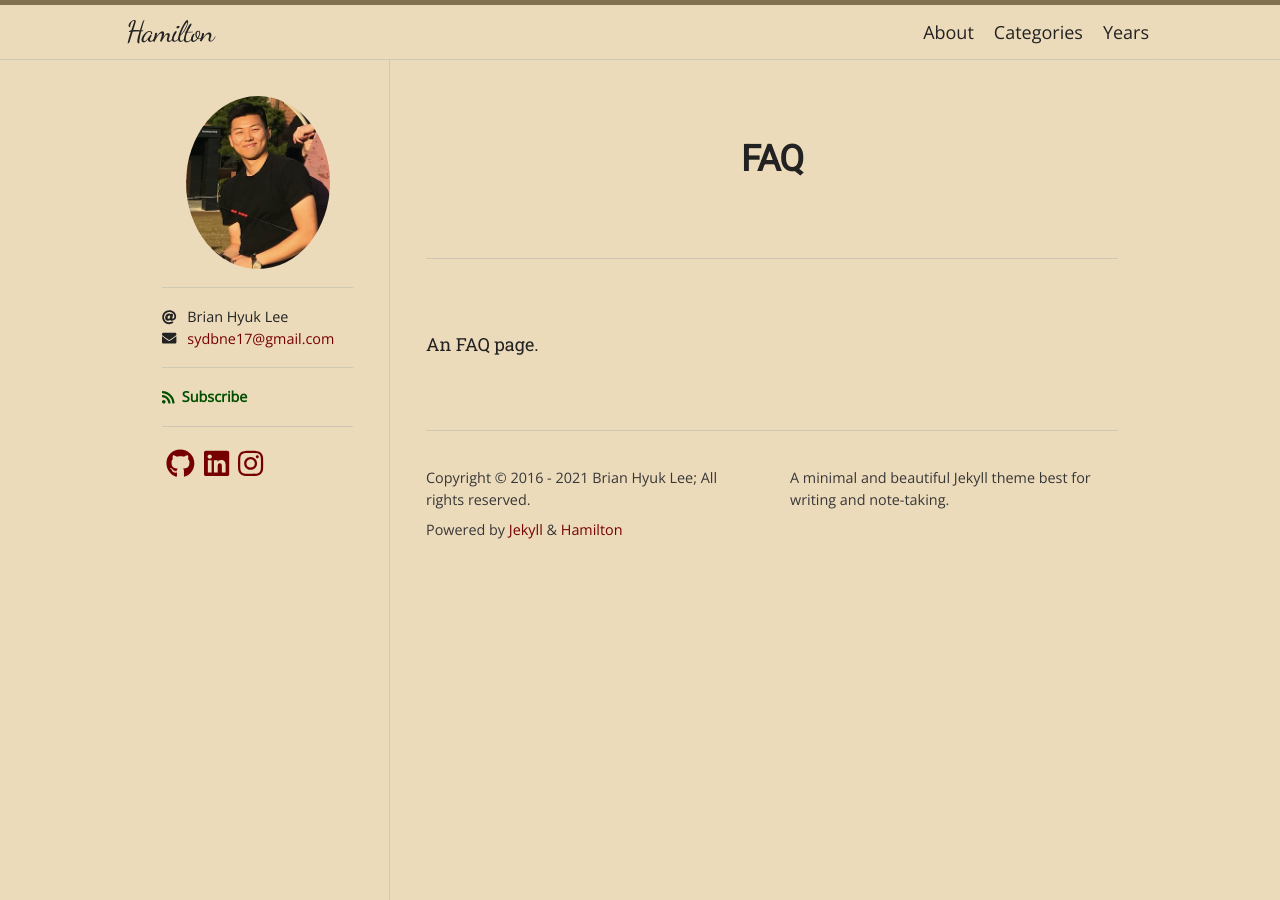
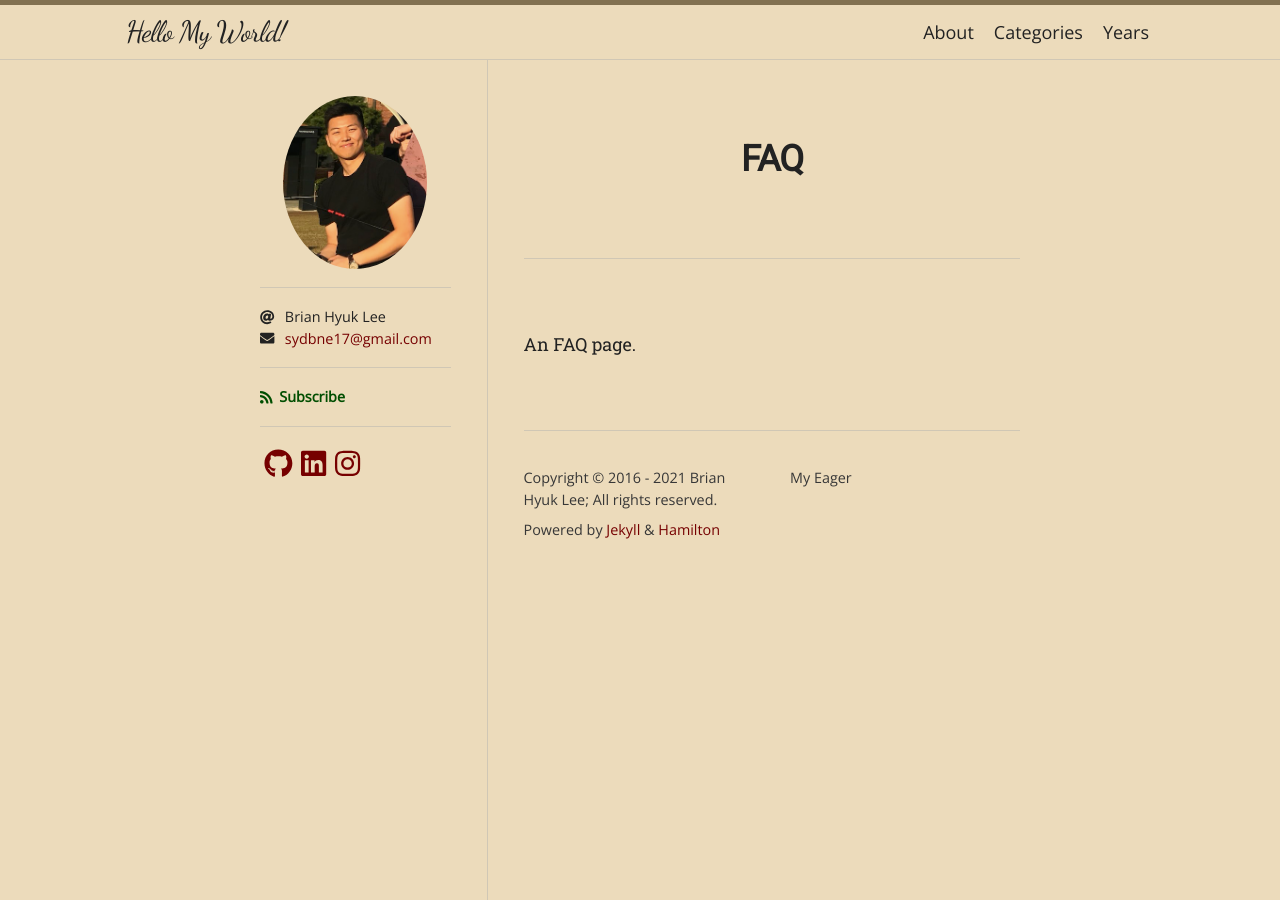
Before and after one commit to dlgur1994/dlgur1994.github.io, a Jekyll site: the page built from faq.md, in a window 1280 px wide. Built offline with Jekyll 4.4.1, drawn with Linux system fonts in a browser that asks for light colours; nearby versions of some CDN libraries; some web fonts are replaced; some of the changed lines change nothing that is shown.

Commit message:
yml changed

```diff
--- a/_config.yml
+++ b/_config.yml
@@ -1,5 +1,5 @@
-title: Hamilton
-description: A minimal and beautiful Jekyll theme best for writing and note-taking.
+title: Hello My World!
+description: My Eager
 author: Brian Hyuk Lee
 avatar: /images/portfolio.png
 email: sydbne17@gmail.com
@@ -27,15 +27,15 @@
 
 # Jekyll SEO Tag (Optional)
 # =========================
-twitter:
-  username: ngzhio
-  card: summary
-logo: logo.png
-social:
-  name: Shangzhi Huang
-  links:
-    - https://twitter.com/ngzhio
-    - https://www.facebook.com/ngzhio
-    - https://github.com/ngzhio
-google_site_verification: u4WXQl0Eu66rsQo2kRdCNx
-lang: en
+# twitter:
+#   username: ngzhio
+#   card: summary
+# logo: logo.png
+# social:
+#   name: Shangzhi Huang
+#   links:
+#     - https://twitter.com/ngzhio
+#     - https://www.facebook.com/ngzhio
+#     - https://github.com/ngzhio
+# google_site_verification: u4WXQl0Eu66rsQo2kRdCNx
+# lang: en
```
